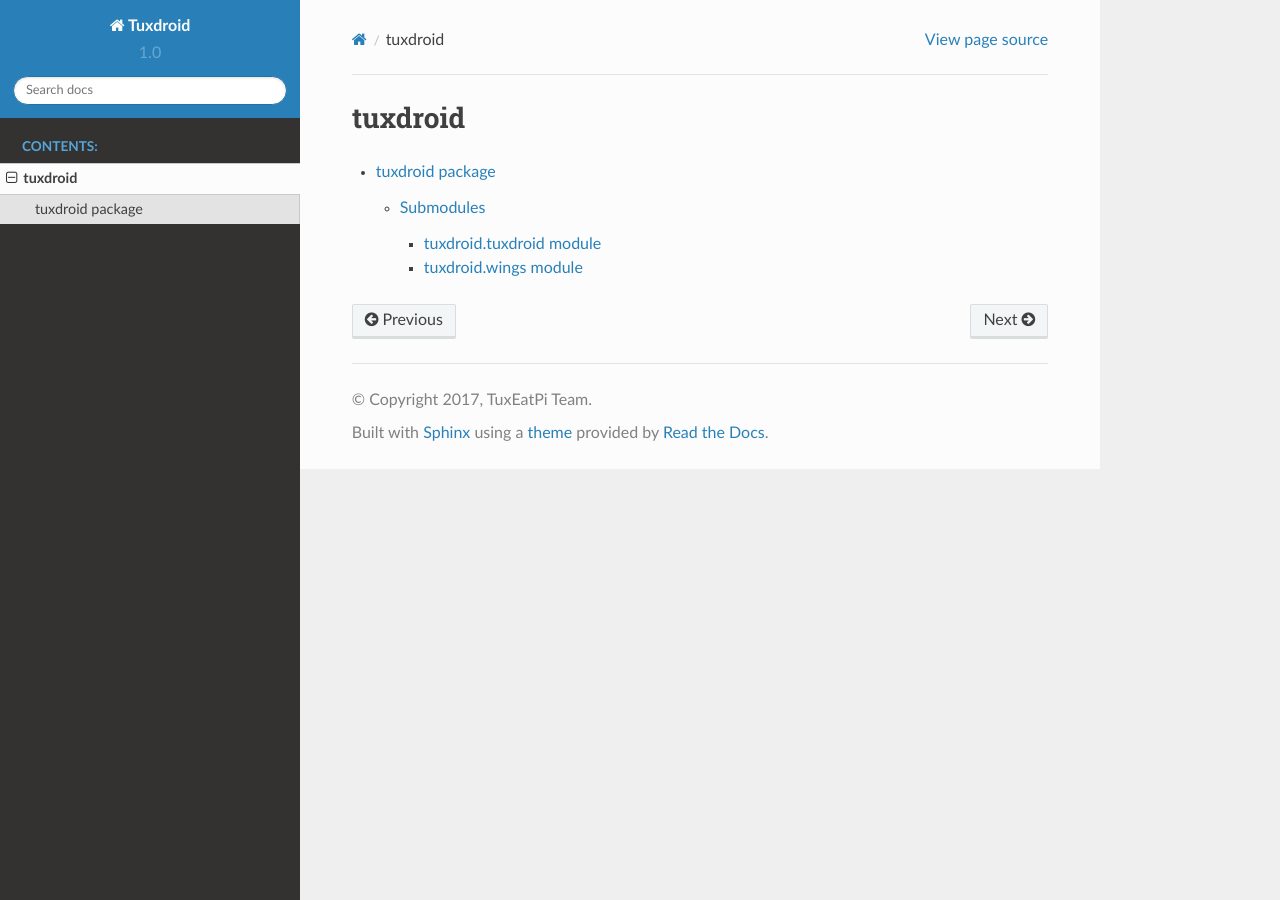
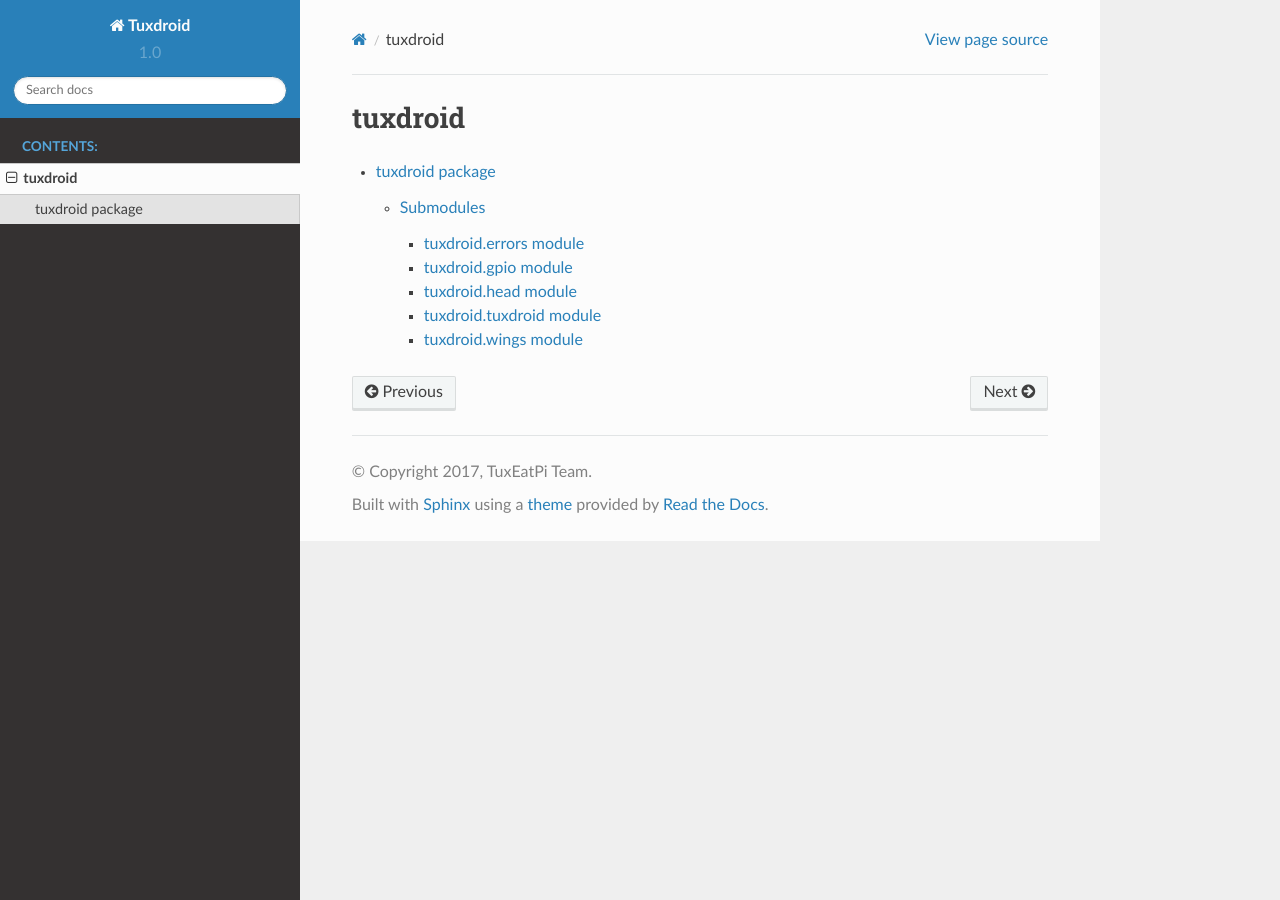
Before and after one commit to TuxEatPi/tuxdroid, a Sphinx documentation site: the page built from doc/source/refs/modules.rst, in a window 1280 px wide. Built offline with Sphinx 7.4.7 and the Read the Docs theme 2.0.0, drawn with Linux system fonts in a browser that asks for light colours.

Commit message:
Update documentation

```diff
--- /dev/null
+++ b/doc/source/refs/tuxdroid.errors.rst
@@ -0,0 +1,7 @@
+tuxdroid\.errors module
+=======================
+
+.. automodule:: tuxdroid.errors
+    :members:
+    :undoc-members:
+    :show-inheritance:
--- /dev/null
+++ b/doc/source/refs/tuxdroid.gpio.rst
@@ -0,0 +1,7 @@
+tuxdroid\.gpio module
+=====================
+
+.. automodule:: tuxdroid.gpio
+    :members:
+    :undoc-members:
+    :show-inheritance:
--- /dev/null
+++ b/doc/source/refs/tuxdroid.head.rst
@@ -0,0 +1,7 @@
+tuxdroid\.head module
+=====================
+
+.. automodule:: tuxdroid.head
+    :members:
+    :undoc-members:
+    :show-inheritance:
--- a/doc/source/refs/tuxdroid.rst
+++ b/doc/source/refs/tuxdroid.rst
@@ -11,5 +11,8 @@ Submodules
 
 .. toctree::
 
+   tuxdroid.errors
+   tuxdroid.gpio
+   tuxdroid.head
    tuxdroid.tuxdroid
    tuxdroid.wings
```
